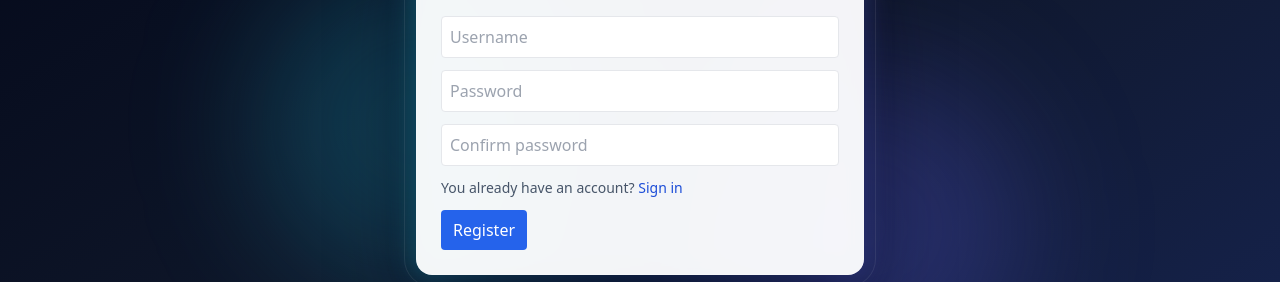
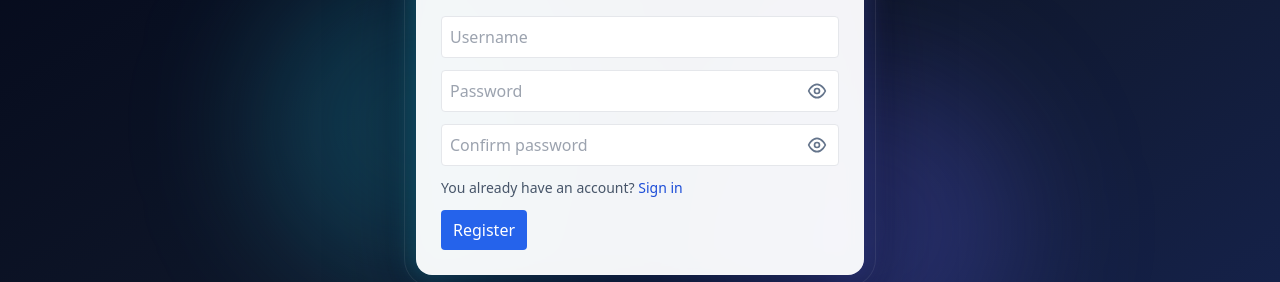
Before and after one commit to rMujcinovic/rent-a-car_app, a React (Vite) app in the folder frontend/: page /register in a window 1280 px wide. Shown: the part 293-575 px from the top of the page. Built offline with nearby package versions, Linux system fonts and the light colour scheme.

Commit message:
new features added (toggle password, breadcrumbs)

```diff
--- a/frontend/src/pages/CarsPage.tsx
+++ b/frontend/src/pages/CarsPage.tsx
@@ -11,6 +11,9 @@ import { getWishlistIds, toggleWishlistId } from '../utils/wishlist'
 import { useLanguage } from '../hooks/useLanguage'
 
 const copy: Record<'en' | 'bs', {
+	brandName: string
+	homeLabel: string
+	carsLabel: string
 	carsTitle: string
 	searchPlaceholder: string
 	filterBtn: string
@@ -49,6 +52,9 @@ const copy: Record<'en' | 'bs', {
 	fuelElectric: string
 }> = {
 	en: {
+		brandName: 'RentACar',
+		homeLabel: 'Home',
+		carsLabel: 'Cars',
 		carsTitle: 'Cars',
 		searchPlaceholder: 'Search Brand/Model',
 		filterBtn: 'Filter',
@@ -87,6 +93,9 @@ const copy: Record<'en' | 'bs', {
 		fuelElectric: 'Electric',
 	},
 	bs: {
+		brandName: 'RentACar',
+		homeLabel: 'Pocetna',
+		carsLabel: 'Auta',
 		carsTitle: 'Auta',
 		searchPlaceholder: 'Pretraga Brend/Model',
 		filterBtn: 'Filter',
@@ -260,7 +269,16 @@ export default function CarsPage() {
 
 	return (
 		<div className='space-y-3'>
-			<h1 className='text-xl'>{t.carsTitle}</h1>
+			<div className='space-y-1'>
+				<Link to='/' className='inline-block text-2xl font-extrabold tracking-tight text-slate-900 hover:text-blue-700'>
+					{t.brandName}
+				</Link>
+				<div className='text-sm text-slate-500'>
+					<Link to='/' className='hover:text-slate-700'>{t.homeLabel}</Link>
+					<span className='px-2 text-slate-400'>/</span>
+					<span className='font-medium text-slate-700'>{t.carsLabel}</span>
+				</div>
+			</div>
 
 			<form className='flex flex-col md:flex-row gap-2' onSubmit={e => e.preventDefault()}>
 				<div className='relative flex-1'>
--- a/frontend/src/pages/LoginPage.tsx
+++ b/frontend/src/pages/LoginPage.tsx
@@ -5,6 +5,7 @@ import { useAuth } from '../auth/AuthContext'
 import { Link, Navigate, useNavigate } from 'react-router-dom'
 import toast from 'react-hot-toast'
 import { Button, Input } from '../components/UI'
+import { useState } from 'react'
 
 const schema = z.object({
 	username: z.string().min(3, 'Username must be at least 3 characters'),
@@ -14,6 +15,7 @@ const schema = z.object({
 export default function LoginPage() {
 	const nav = useNavigate()
 	const { user, login } = useAuth()
+	const [showPassword, setShowPassword] = useState(false)
 	const {
 		register,
 		handleSubmit,
@@ -64,7 +66,35 @@ export default function LoginPage() {
 						<p className='mt-1 text-xs text-rose-600'>{errors.username?.message as string}</p>
 					</div>
 					<div>
-						<Input type='password' placeholder='Password' {...register('password')} />
+						<div className='relative'>
+							<Input
+								type={showPassword ? 'text' : 'password'}
+								placeholder='Password'
+								{...register('password')}
+								className='pr-10'
+							/>
+							<button
+								type='button'
+								aria-label={showPassword ? 'Hide password' : 'Show password'}
+								onClick={() => setShowPassword(v => !v)}
+								className={`no-lift absolute right-2 top-1/2 -translate-y-1/2 rounded-md p-1 transition-colors ${
+									showPassword
+										? 'bg-blue-50 text-blue-700'
+										: 'text-slate-500'
+								}`}
+							>
+								{showPassword ? (
+									<svg viewBox='0 0 24 24' className='h-5 w-5' fill='none' stroke='currentColor' strokeWidth='2'>
+										<path d='M3 3l18 18M10.6 10.6a3 3 0 0 0 4.2 4.2M9.9 4.2A10.9 10.9 0 0 1 12 4c6.3 0 10 8 10 8a18.7 18.7 0 0 1-3.2 4.2M6.6 6.6A18.8 18.8 0 0 0 2 12s3.7 8 10 8a10.8 10.8 0 0 0 5.4-1.4' strokeLinecap='round' strokeLinejoin='round' />
+									</svg>
+								) : (
+									<svg viewBox='0 0 24 24' className='h-5 w-5' fill='none' stroke='currentColor' strokeWidth='2'>
+										<path d='M2 12s3.7-8 10-8 10 8 10 8-3.7 8-10 8-10-8-10-8z' strokeLinecap='round' strokeLinejoin='round' />
+										<circle cx='12' cy='12' r='3' />
+									</svg>
+								)}
+							</button>
+						</div>
 						<p className='mt-1 text-xs text-rose-600'>{errors.password?.message as string}</p>
 					</div>
 					<Button className='w-full' disabled={isSubmitting}>Login</Button>
--- a/frontend/src/pages/RegisterPage.tsx
+++ b/frontend/src/pages/RegisterPage.tsx
@@ -5,6 +5,7 @@ import { useAuth } from '../auth/AuthContext'
 import { Link, useNavigate } from 'react-router-dom'
 import toast from 'react-hot-toast'
 import { Button, Input } from '../components/UI'
+import { useState } from 'react'
 
 const schema = z
 	.object({
@@ -20,6 +21,8 @@ const schema = z
 export default function RegisterPage() {
 	const nav = useNavigate()
 	const { register: doRegister } = useAuth()
+	const [showPassword, setShowPassword] = useState(false)
+	const [showConfirmPassword, setShowConfirmPassword] = useState(false)
 	const {
 		register,
 		handleSubmit,
@@ -67,11 +70,67 @@ export default function RegisterPage() {
 						<p className='mt-1 text-xs text-rose-600'>{errors.username?.message as string}</p>
 					</div>
 					<div>
-						<Input type='password' placeholder='Password' {...register('password')} />
+						<div className='relative'>
+							<Input
+								type={showPassword ? 'text' : 'password'}
+								placeholder='Password'
+								{...register('password')}
+								className='pr-10'
+							/>
+							<button
+								type='button'
+								aria-label={showPassword ? 'Hide password' : 'Show password'}
+								onClick={() => setShowPassword(v => !v)}
+								className={`no-lift absolute right-2 top-1/2 -translate-y-1/2 rounded-md p-1 transition-colors ${
+									showPassword
+										? 'bg-blue-50 text-blue-700'
+										: 'text-slate-500'
+								}`}
+							>
+								{showPassword ? (
+									<svg viewBox='0 0 24 24' className='h-5 w-5' fill='none' stroke='currentColor' strokeWidth='2'>
+										<path d='M3 3l18 18M10.6 10.6a3 3 0 0 0 4.2 4.2M9.9 4.2A10.9 10.9 0 0 1 12 4c6.3 0 10 8 10 8a18.7 18.7 0 0 1-3.2 4.2M6.6 6.6A18.8 18.8 0 0 0 2 12s3.7 8 10 8a10.8 10.8 0 0 0 5.4-1.4' strokeLinecap='round' strokeLinejoin='round' />
+									</svg>
+								) : (
+									<svg viewBox='0 0 24 24' className='h-5 w-5' fill='none' stroke='currentColor' strokeWidth='2'>
+										<path d='M2 12s3.7-8 10-8 10 8 10 8-3.7 8-10 8-10-8-10-8z' strokeLinecap='round' strokeLinejoin='round' />
+										<circle cx='12' cy='12' r='3' />
+									</svg>
+								)}
+							</button>
+						</div>
 						<p className='mt-1 text-xs text-rose-600'>{errors.password?.message as string}</p>
 					</div>
 					<div>
-						<Input type='password' placeholder='Confirm password' {...register('confirmPassword')} />
+						<div className='relative'>
+							<Input
+								type={showConfirmPassword ? 'text' : 'password'}
+								placeholder='Confirm password'
+								{...register('confirmPassword')}
+								className='pr-10'
+							/>
+							<button
+								type='button'
+								aria-label={showConfirmPassword ? 'Hide password' : 'Show password'}
+								onClick={() => setShowConfirmPassword(v => !v)}
+								className={`no-lift absolute right-2 top-1/2 -translate-y-1/2 rounded-md p-1 transition-colors ${
+									showConfirmPassword
+										? 'bg-blue-50 text-blue-700'
+										: 'text-slate-500'
+								}`}
+							>
+								{showConfirmPassword ? (
+									<svg viewBox='0 0 24 24' className='h-5 w-5' fill='none' stroke='currentColor' strokeWidth='2'>
+										<path d='M3 3l18 18M10.6 10.6a3 3 0 0 0 4.2 4.2M9.9 4.2A10.9 10.9 0 0 1 12 4c6.3 0 10 8 10 8a18.7 18.7 0 0 1-3.2 4.2M6.6 6.6A18.8 18.8 0 0 0 2 12s3.7 8 10 8a10.8 10.8 0 0 0 5.4-1.4' strokeLinecap='round' strokeLinejoin='round' />
+									</svg>
+								) : (
+									<svg viewBox='0 0 24 24' className='h-5 w-5' fill='none' stroke='currentColor' strokeWidth='2'>
+										<path d='M2 12s3.7-8 10-8 10 8 10 8-3.7 8-10 8-10-8-10-8z' strokeLinecap='round' strokeLinejoin='round' />
+										<circle cx='12' cy='12' r='3' />
+									</svg>
+								)}
+							</button>
+						</div>
 						<p className='mt-1 text-xs text-rose-600'>{errors.confirmPassword?.message as string}</p>
 					</div>
 
```
Also changed, not shown: 2 other files (tests, documents, lock files or other folders).
